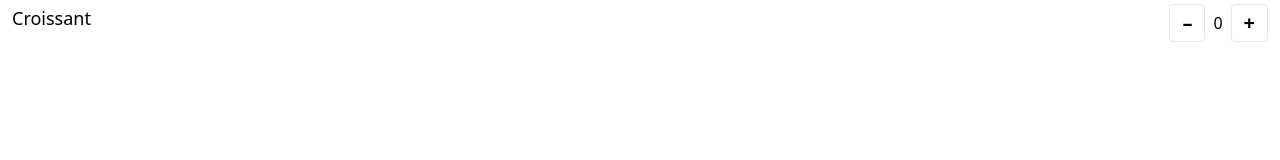
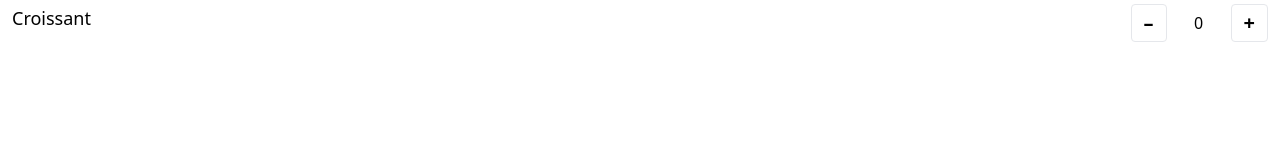
Before and after one commit to habenz/ls-eod-list, a React (Vite) app: page / in a window 1280 px wide. Shown: the top 160 px of the page. Built offline with nearby package versions, Linux system fonts and the light colour scheme.

Commit message:
allow text editing of counts

```diff
--- a/src/ItemAdder.jsx
+++ b/src/ItemAdder.jsx
@@ -1,13 +1,36 @@
-import { useState } from "react";
+import { useState, useRef } from "react";
 
 function ItemAdder({ name }) {
   const [count, setCount] = useState(0);
+  const prev = useRef(count);
+  const [textEditing, setEditing] = useState(false);
 
   const updateCount = (amt) => {
     if (count + amt < 0) {
       return;
     }
     setCount((currCount) => currCount + amt);
+    prev.current = count + amt;
+  };
+  const increment = () => updateCount(1);
+  const decrement = () => updateCount(-1);
+
+  const handleChange = (e) => {
+    const value = e.target.value;
+    const valueAsNum = parseInt(value);
+    setCount(value);
+    // lock it in if it's a valid value
+    if (Number.isInteger(valueAsNum) && valueAsNum >= 0) {
+      prev.current = valueAsNum;
+    }
+  };
+
+  const stopEditing = () => {
+    if (count !== prev.current) {
+      // revert to most recent valid count
+      setCount(prev.current);
+    }
+    setEditing(false);
   };
 
   const buttonStyles = "text-xl font-bold border rounded p-1 px-3";
@@ -17,11 +40,29 @@ function ItemAdder({ name }) {
       <div className="flex justify-between mx-3">
         <div className="text-lg">{name[0].toUpperCase() + name.slice(1)}</div>
         <div className="flex items-center justify-evenly max-w-52">
-          <button onClick={() => updateCount(-1)} className={buttonStyles}>
+          <button onClick={decrement} className={buttonStyles}>
             {/* Hilariously this is an en dash (–) maybe use an icon */}–
           </button>
-          <div className="px-2">{count}</div>
-          <button onClick={() => updateCount(1)} className={buttonStyles}>
+          <div className="px-2">
+            {textEditing ? (
+              <input
+                type="number"
+                value={count}
+                className="w-12 text-center"
+                autoFocus
+                onBlur={stopEditing}
+                onChange={handleChange}
+              />
+            ) : (
+              <div
+                className="w-12 text-center cursor-pointer hover:bg-gray-100"
+                onClick={() => setEditing(true)}
+              >
+                {count}
+              </div>
+            )}
+          </div>
+          <button onClick={increment} className={buttonStyles}>
             +
           </button>
         </div>
```
